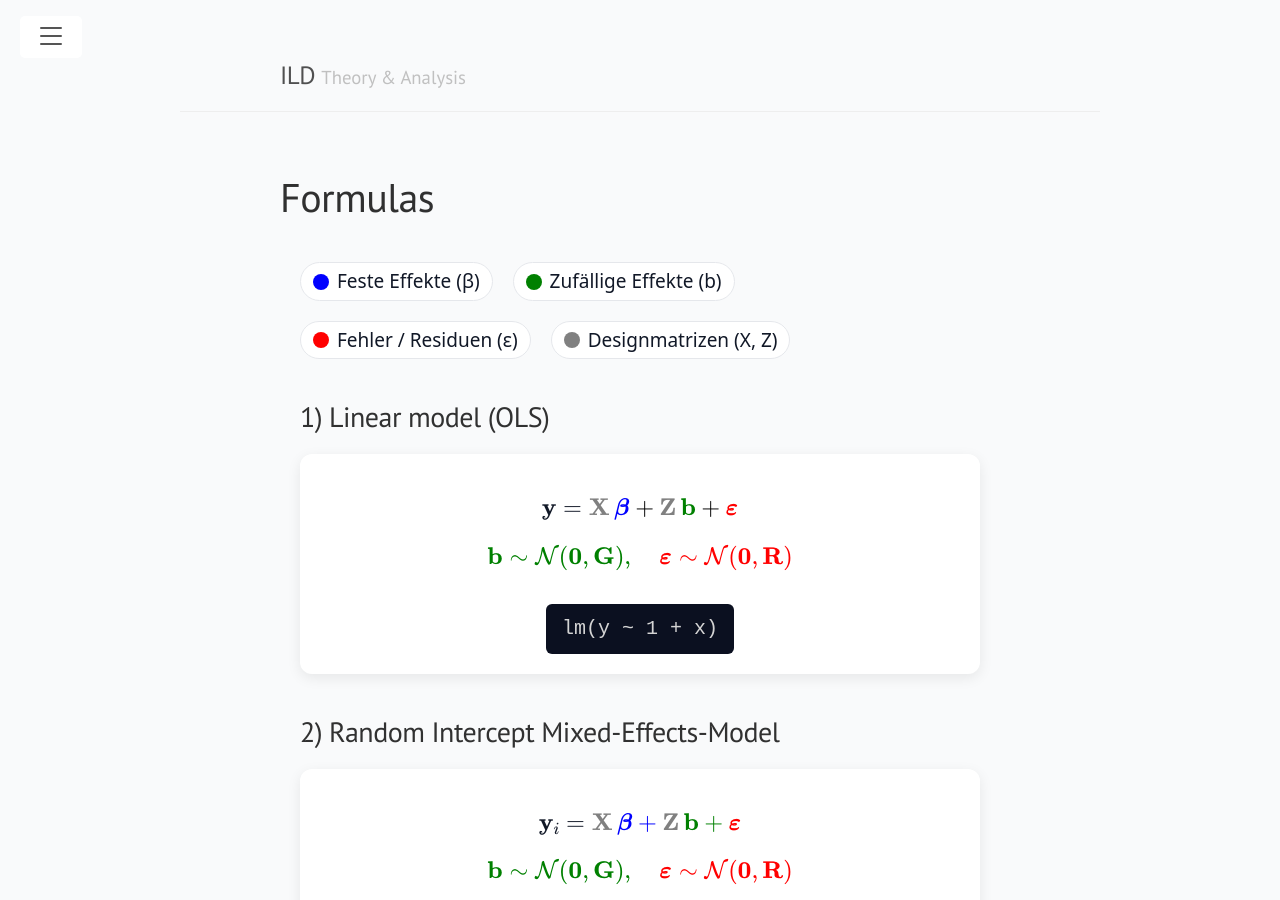
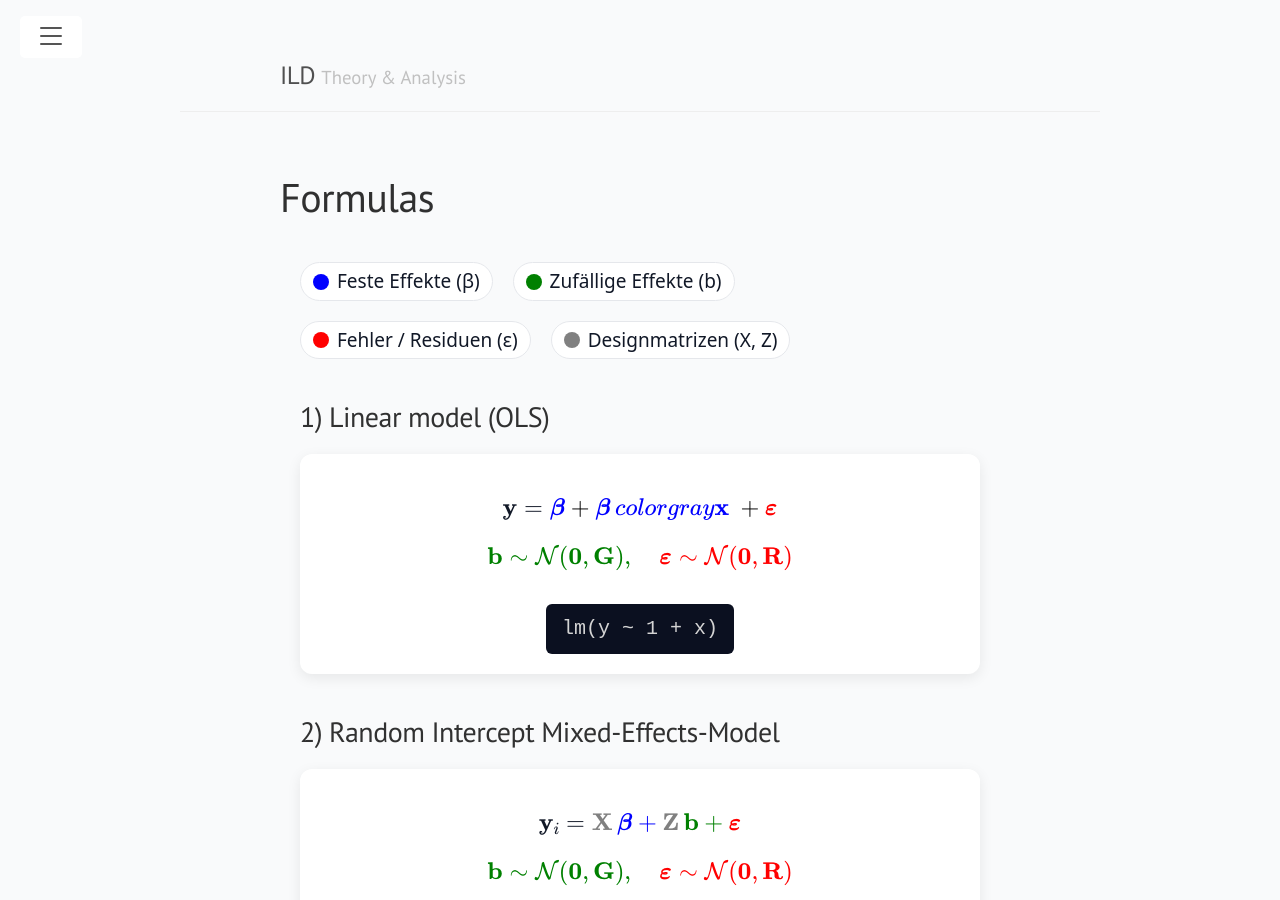
Before and after one commit to lennartseizer/ild, a Jekyll site: the page built from 9.html, in a window 1280 px wide and 900 px high. Built offline with Jekyll 4.4.1, drawn with Linux system fonts in a browser that asks for light colours.

Commit message:
Update 9.html

```diff
--- a/9.html
+++ b/9.html
@@ -98,8 +98,8 @@ title: Formulas
     <div class="card">
       $$
       \mathbf y
-      = \color{gray}{\mathbf X}\,\color{blue}{\boldsymbol\beta}
-      \color{black}+ \color{gray}{\mathbf Z}\,\color{green}{\mathbf b}
+      = \color{blue}{\boldsymbol\beta}
+      \color{black}+ \color{blue}{\boldsymbol\beta}\,color{gray}{\mathbf x}\
       \color{black}+ \color{red}{\boldsymbol\varepsilon}
       $$
       $$
```
